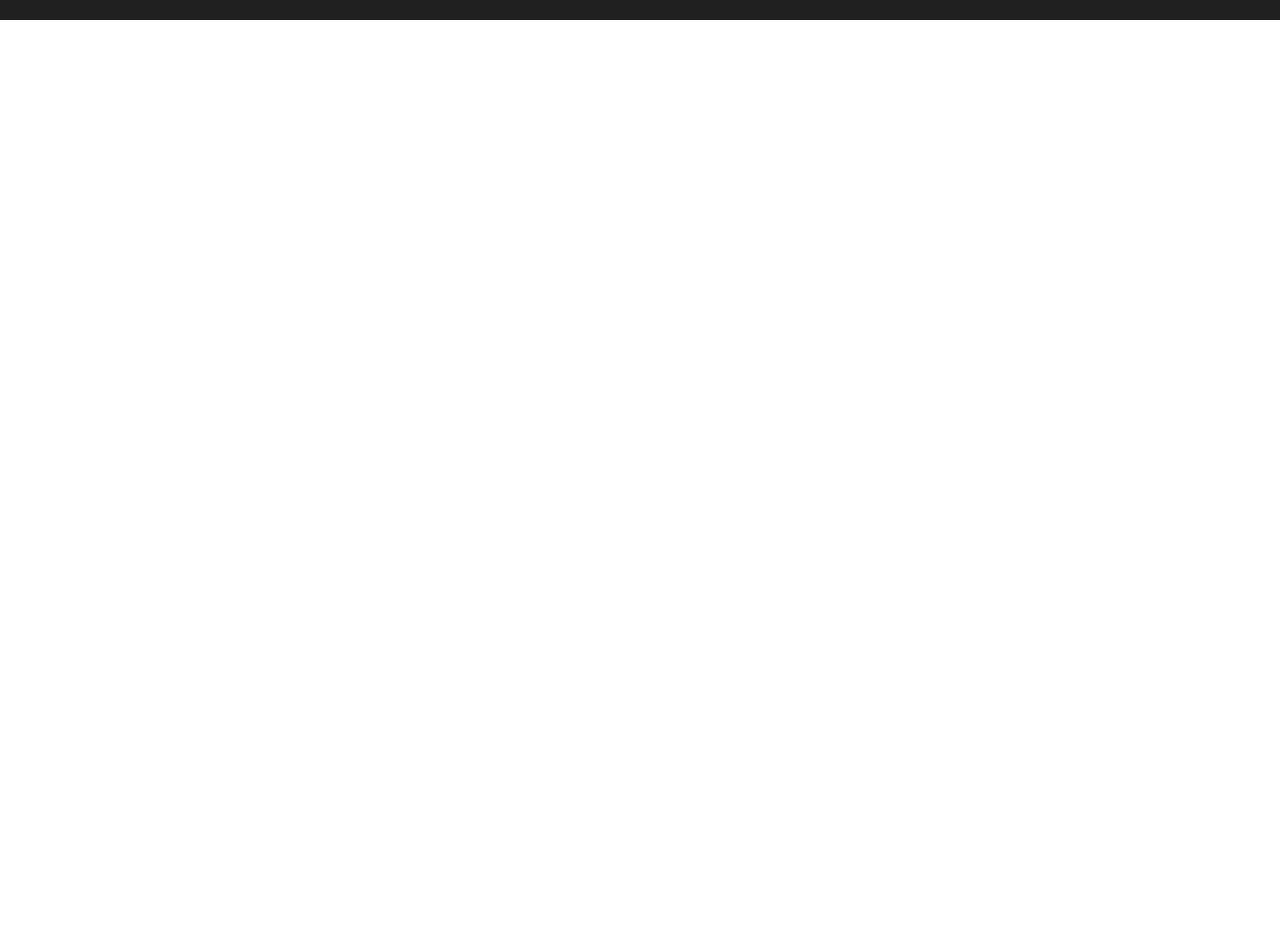
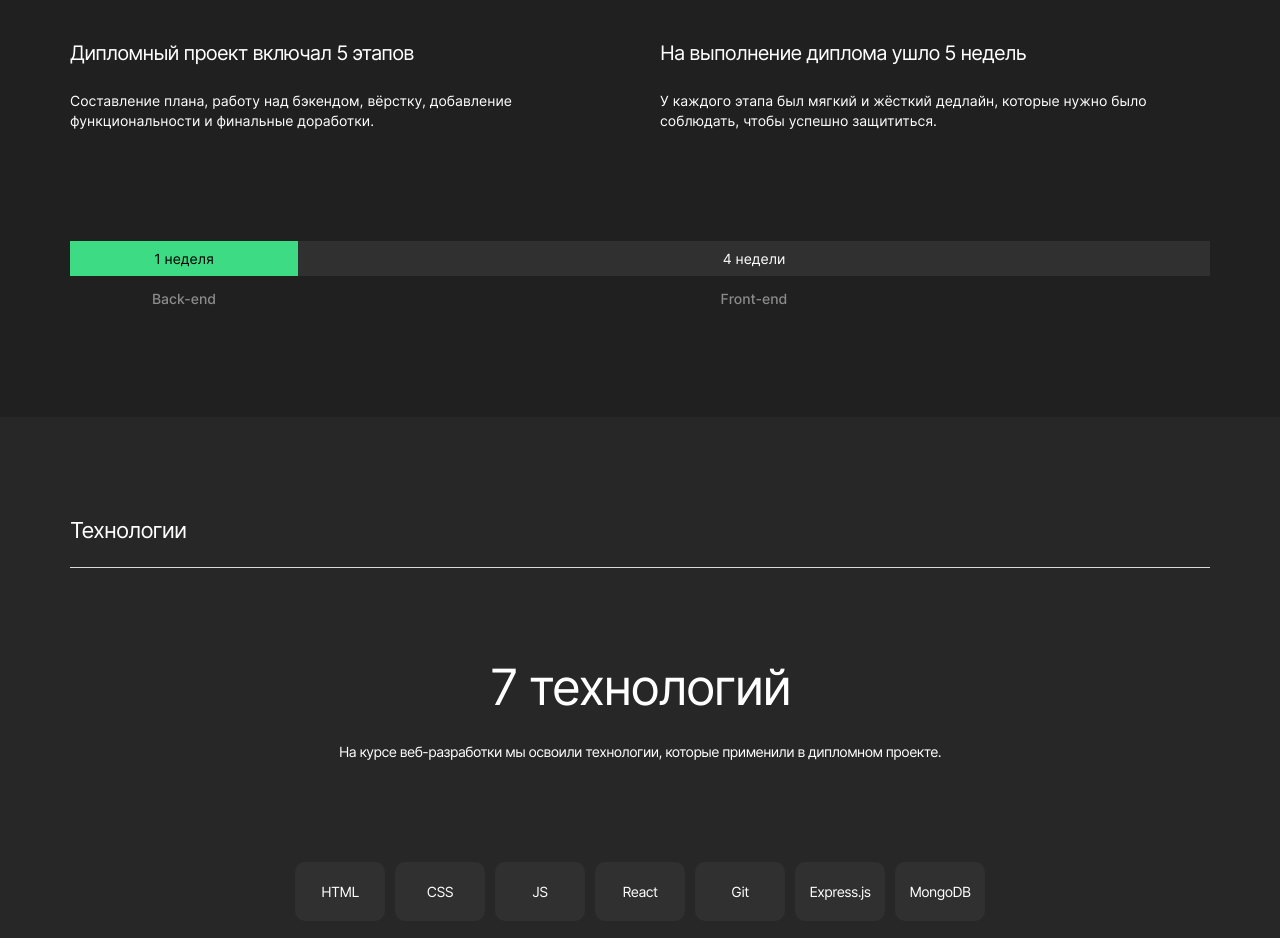
Before and after one commit to Fe1ch/movies-explorer-frontend, a React (Create React App) app: page / in a window 1280 px wide. Shown: the part 780-1718 px from the top of the page. Before the commit the page ends 800 px from the top, so only its background shows below. Built offline with nearby package versions, Linux system fonts and the light colour scheme.

Commit message:
AboutProject, Techs

```diff
--- /dev/null
+++ b/src/components/AboutProject/AboutProject.css
@@ -0,0 +1,107 @@
+.about-project {
+
+  margin: 110px auto 0;
+  padding: 0 70px;
+}
+
+.about-project__descriptions {
+  display: grid;
+  column-gap: 40px;
+  row-gap: 20px;
+  grid-template-columns: 1fr 1fr;
+  justify-content: space-between;
+  margin-top: 70px;
+}
+
+.description {
+  color: #ffffff;
+  max-width: 500px;
+}
+
+.description__title {
+  margin: 0 0 26px;
+  font-style: normal;
+  font-weight: normal;
+  font-size: 20px;
+  line-height: 24px;
+  letter-spacing: -0.04em;
+}
+
+.description__subtitle {
+  margin: 0;
+  font-style: normal;
+  font-weight: normal;
+  font-size: 14px;
+  line-height: 20px;
+}
+
+.about-project__timeline {
+  display: flex;
+  padding: 110px 0;
+}
+
+.timeline-item {
+  width: 100%;
+  max-width: 228px;
+}
+
+.timeline-item__title {
+  background: #303030;
+  font-style: normal;
+  font-weight: normal;
+  font-size: 14px;
+  line-height: 17px;
+  text-align: center;
+  color: #ffffff;
+  padding: 9px 0;
+  margin: 0;
+}
+
+.timeline-item__subtitle {
+  font-style: normal;
+  font-weight: 500;
+  font-size: 14px;
+  line-height: 17px;
+  text-align: center;
+  color: #8b8b8b;
+  margin: 14px 0 0;
+}
+
+.timeline-item__title_backend {
+  color: #000000;
+  background: #3ddc84;
+}
+
+.timeline-item:last-of-type {
+  max-width: 912px;
+}
+
+/* @media screen and (max-width: 768px) {
+  .about {
+    margin-top: 90px;
+    padding: 0 50px;
+  }
+
+  .descriptions {
+    display: grid;
+    grid-template-columns: 1fr 1fr;
+    column-gap: 30px;
+  }
+
+  .description {
+    max-width: 310px;
+  }
+
+  .description__subtitle {
+    font-size: 12px;
+    line-height: 18px;
+  }
+
+  .timeline {
+    margin: 93px 0 90px;
+  }
+
+  .timeline-item {
+    max-width: 140px;
+  }
+} */
--- /dev/null
+++ b/src/components/AboutProject/AboutProject.jsx
@@ -0,0 +1,43 @@
+import './AboutProject.css'
+import SectionTitle from "../SectionTitle/SectionTitle";
+
+const AboutProject = () => {
+  return (
+    <section className="about-project" id="about-project">
+      <SectionTitle title="О проекте" />
+      <div className="about-project__descriptions">
+        <div className="description">
+          <h3 className="description__title">
+            Дипломный проект включал 5 этапов
+          </h3>
+          <p className="description__subtitle">
+            Составление плана, работу над бэкендом, вёрстку, добавление
+            функциональности и финальные доработки.
+          </p>
+        </div>
+        <div className="description">
+          <h3 className="description__title">
+            На выполнение диплома ушло 5 недель
+          </h3>
+          <p className="description__subtitle">
+            У каждого этапа был мягкий и жёсткий дедлайн, которые нужно было
+            соблюдать, чтобы успешно защититься.
+          </p>
+        </div>
+      </div>
+
+      <div className="about-project__timeline">
+        <div className="timeline-item">
+          <p className="timeline-item__title timeline-item__title_backend">1 неделя</p>
+          <p className="timeline-item__subtitle">Back-end</p>
+        </div>
+        <div className="timeline-item">
+          <p className="timeline-item__title">4 недели</p>
+          <p className="timeline-item__subtitle">Front-end</p>
+        </div>
+      </div>
+    </section>
+  )
+}
+
+export default AboutProject
--- a/src/components/App/App.css
+++ b/src/components/App/App.css
@@ -3,6 +3,7 @@
 }
 
 .page__container {
+  min-width: 320px;
   max-width: 1280px;
   margin: 0 auto;
   min-height: 100vh;
--- a/src/components/Main/Main.jsx
+++ b/src/components/Main/Main.jsx
@@ -1,10 +1,14 @@
 import './Main.css';
 import Promo from '../Promo/Promo';
+import AboutProject from '../AboutProject/AboutProject';
+import Techs from '../Techs/Techs';
 
 const Main = () => {
   return (
     <main className="content">
       <Promo />
+      <AboutProject />
+      <Techs />
     </main>
   );
 }
--- /dev/null
+++ b/src/components/SectionTitle/SectionTitle.css
@@ -0,0 +1,11 @@
+.section-title {
+  margin: 0;
+  font-style: normal;
+  font-weight: normal;
+  font-size: 22px;
+  line-height: 27px;
+  letter-spacing: -0.04em;
+  padding-bottom: 23px;
+  color: #ffffff;
+  border-bottom: 1px solid #dadada;
+}
--- /dev/null
+++ b/src/components/SectionTitle/SectionTitle.jsx
@@ -0,0 +1,8 @@
+import "./SectionTitle.css";
+
+
+const SectionTitle = ({ title, className }) => {
+  return <h2 className={`section-title ${className}`} > {title}</h2 >;
+}
+
+export default SectionTitle;
--- /dev/null
+++ b/src/components/Techs/Techs.css
@@ -0,0 +1,57 @@
+.techs {
+  padding: 0 70px;
+  background-color: #272727;
+  color: #ffffff;
+
+}
+
+.techs__title {
+  padding-top: 100px;
+}
+
+/* .techs__content {
+
+} */
+
+.techs__content-title {
+  margin: 90px 0 26px;
+  font-style: normal;
+  font-weight: normal;
+  font-size: 50px;
+  line-height: 58px;
+  text-align: center;
+  letter-spacing: -0.04em;
+}
+
+.techs__content-subtitle {
+  font-style: normal;
+  font-weight: normal;
+  font-size: 14px;
+  line-height: 20px;
+  text-align: center;
+  letter-spacing: -0.04em;
+  margin: 0 auto;
+}
+
+.techs-list {
+  list-style-type: none;
+  padding: 0 0 100px;
+  margin: 100px 0 0;
+  display: flex;
+  column-gap: 10px;
+  justify-content: center;
+}
+
+.techs-list__item {
+  padding: 21px 0;
+  font-style: normal;
+  font-weight: normal;
+  font-size: 14px;
+  line-height: 17px;
+  text-align: center;
+  letter-spacing: -0.04em;
+  width: 100%;
+  max-width: 90px;
+  background: #303030;
+  border-radius: 10px;
+}
--- /dev/null
+++ b/src/components/Techs/Techs.jsx
@@ -0,0 +1,28 @@
+import './Techs.css';
+import SectionTitle from "../SectionTitle/SectionTitle";
+const Techs = () => {
+  return (
+    <section className="techs" id="techs">
+      <SectionTitle className="techs__title" title="Технологии" />
+      {/* <h2 className="techs__title section-title">Технологии</h2> */}
+      <div className="techs__content">
+        <h3 className="techs__content-title">7 технологий</h3>
+        <p className="techs__content-subtitle">
+          На курсе веб-разработки мы освоили технологии, которые применили в
+          дипломном проекте.
+        </p>
+        <ul className="techs-list">
+          <li className="techs-list__item">HTML</li>
+          <li className="techs-list__item">CSS</li>
+          <li className="techs-list__item">JS</li>
+          <li className="techs-list__item">React</li>
+          <li className="techs-list__item">Git</li>
+          <li className="techs-list__item">Express.js</li>
+          <li className="techs-list__item">MongoDB</li>
+        </ul>
+      </div>
+    </section>
+  );
+}
+
+export default Techs;
```
